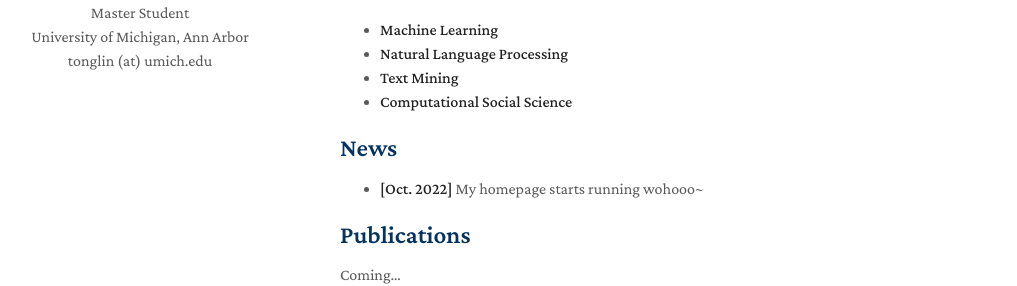
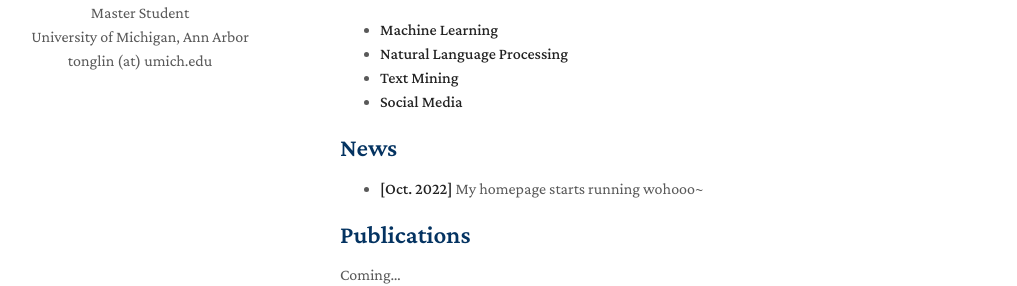
Before and after one commit to francislint/francislint.github.io, a Jekyll site: the page built from index.md, in a window 1280 px wide. Shown: the part 336-622 px from the top of the page, without its empty margins (130-1147 px from the left). Built offline with Jekyll 4.4.1, drawn with Linux system fonts in a browser that asks for light colours; nearby versions of some CDN libraries; a style sheet for code colours, icons or effects is not loaded; our own code applies the rules of GitHub Pages for plain Markdown files.

Commit message:
Update index.md

```diff
--- a/index.md
+++ b/index.md
@@ -17,7 +17,7 @@
 - **Machine Learning**
 - **Natural Language Processing**
 - **Text Mining**
-- **Computational Social Science**
+- **Social Media**
 
 ## News
 
```
